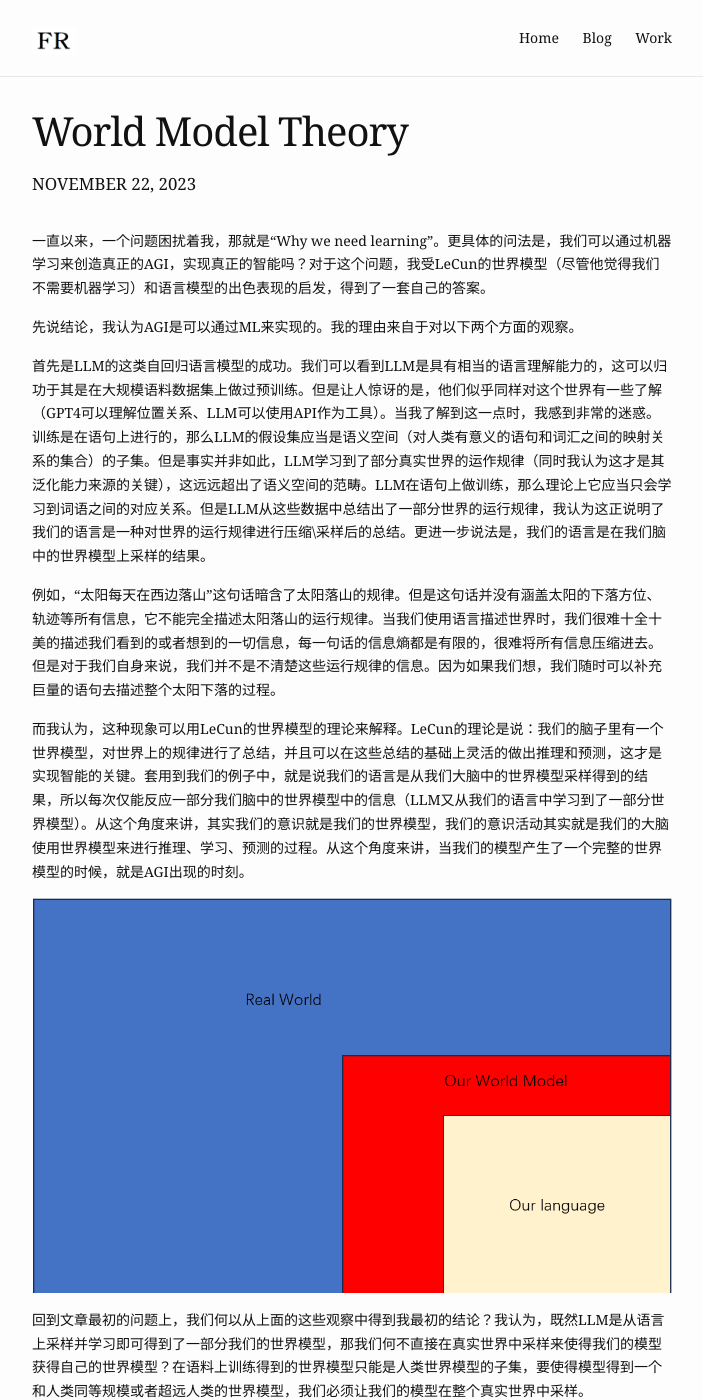
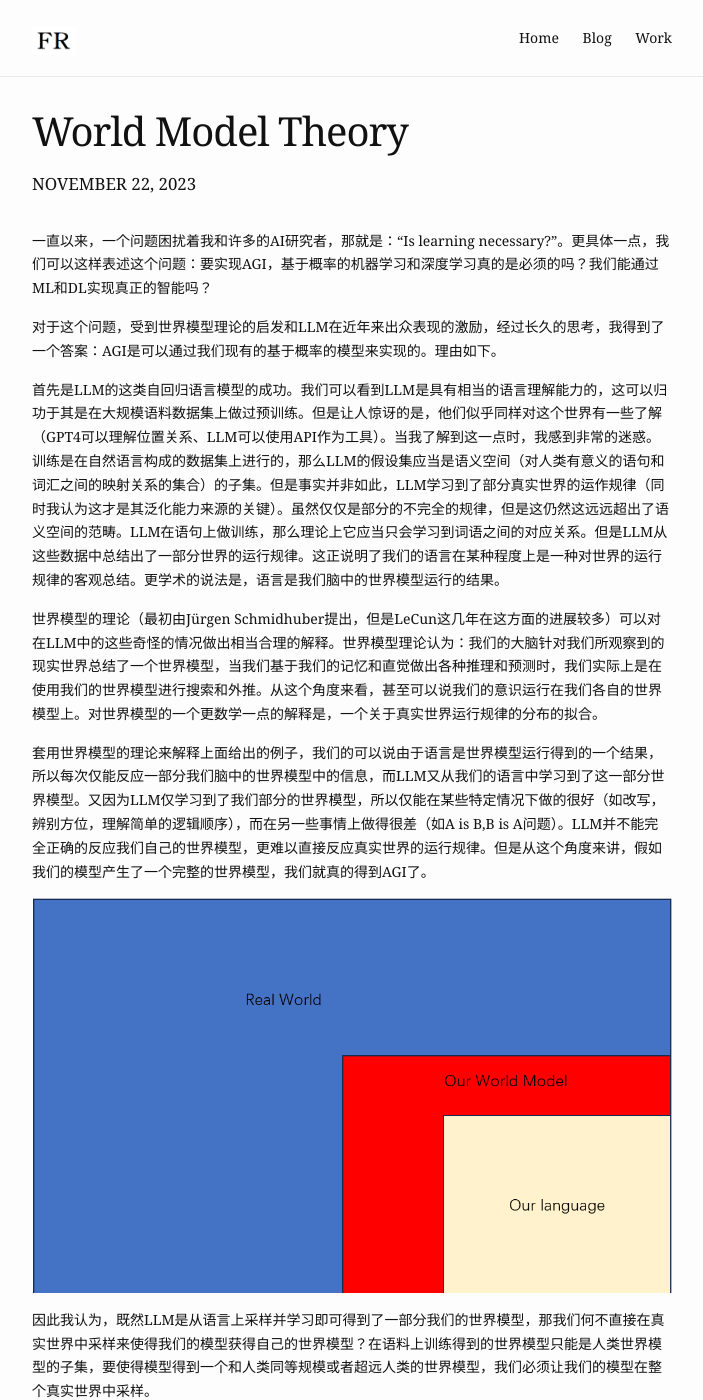
Before and after one commit to FuRuF-11/FuRuF-11.github.io, a Jekyll site: the page built from _posts/2023-11-22-world-model-theory.md, in a window 1280 px wide and 1400 px high. Shown: the whole window, without its empty margins (288-991 px from the left). Built offline with Jekyll 4.4.1, drawn with Linux system fonts in a browser that asks for light colours; a script that is not in the unit is left out; a file with an impossible date is left out; some of the changed text lies outside the part shown.

Commit message:
fix bug and add new blog 	modified:   _posts/2023-11-22-world-model-theory.md 	new file:   _posts/2024-01-08-Kolmogorov-and-Solomonoff-and-compress.md

```diff
--- a/_posts/2023-11-22-world-model-theory.md
+++ b/_posts/2023-11-22-world-model-theory.md
@@ -4,20 +4,20 @@ title:  "World Model Theory"
 date:  2023-11-22
 blurb: "世界模型的理论"
 ---
-一直以来，一个问题困扰着我，那就是“Why we need learning”。更具体的问法是，我们可以通过机器学习来创造真正的AGI，实现真正的智能吗？对于这个问题，我受LeCun的世界模型（尽管他觉得我们不需要机器学习）和语言模型的出色表现的启发，得到了一套自己的答案。
+一直以来，一个问题困扰着我和许多的AI研究者，那就是：“Is learning necessary?”。更具体一点，我们可以这样表述这个问题：要实现AGI，基于概率的机器学习和深度学习真的是必须的吗？我们能通过ML和DL实现真正的智能吗？
 
-先说结论，我认为AGI是可以通过ML来实现的。我的理由来自于对以下两个方面的观察。
+对于这个问题，受到世界模型理论的启发和LLM在近年来出众表现的激励，经过长久的思考，我得到了一个答案：AGI是可以通过我们现有的基于概率的模型来实现的。理由如下。
 
-首先是LLM的这类自回归语言模型的成功。我们可以看到LLM是具有相当的语言理解能力的，这可以归功于其是在大规模语料数据集上做过预训练。但是让人惊讶的是，他们似乎同样对这个世界有一些了解（GPT4可以理解位置关系、LLM可以使用API作为工具）。当我了解到这一点时，我感到非常的迷惑。训练是在语句上进行的，那么LLM的假设集应当是语义空间（对人类有意义的语句和词汇之间的映射关系的集合）的子集。但是事实并非如此，LLM学习到了部分真实世界的运作规律（同时我认为这才是其泛化能力来源的关键），这远远超出了语义空间的范畴。LLM在语句上做训练，那么理论上它应当只会学习到词语之间的对应关系。但是LLM从这些数据中总结出了一部分世界的运行规律，我认为这正说明了我们的语言是一种对世界的运行规律进行压缩\采样后的总结。更进一步说法是，我们的语言是在我们脑中的世界模型上采样的结果。
+首先是LLM的这类自回归语言模型的成功。我们可以看到LLM是具有相当的语言理解能力的，这可以归功于其是在大规模语料数据集上做过预训练。但是让人惊讶的是，他们似乎同样对这个世界有一些了解（GPT4可以理解位置关系、LLM可以使用API作为工具）。当我了解到这一点时，我感到非常的迷惑。训练是在自然语言构成的数据集上进行的，那么LLM的假设集应当是语义空间（对人类有意义的语句和词汇之间的映射关系的集合）的子集。但是事实并非如此，LLM学习到了部分真实世界的运作规律（同时我认为这才是其泛化能力来源的关键）。虽然仅仅是部分的不完全的规律，但是这仍然这远远超出了语义空间的范畴。LLM在语句上做训练，那么理论上它应当只会学习到词语之间的对应关系。但是LLM从这些数据中总结出了一部分世界的运行规律。这正说明了我们的语言在某种程度上是一种对世界的运行规律的客观总结。更学术的说法是，语言是我们脑中的世界模型运行的结果。
 
-例如，“太阳每天在西边落山”这句话暗含了太阳落山的规律。但是这句话并没有涵盖太阳的下落方位、轨迹等所有信息，它不能完全描述太阳落山的运行规律。当我们使用语言描述世界时，我们很难十全十美的描述我们看到的或者想到的一切信息，每一句话的信息熵都是有限的，很难将所有信息压缩进去。但是对于我们自身来说，我们并不是不清楚这些运行规律的信息。因为如果我们想，我们随时可以补充巨量的语句去描述整个太阳下落的过程。
+世界模型的理论（最初由Jürgen Schmidhuber提出，但是LeCun这几年在这方面的进展较多）可以对在LLM中的这些奇怪的情况做出相当合理的解释。世界模型理论认为：我们的大脑针对我们所观察到的现实世界总结了一个世界模型，当我们基于我们的记忆和直觉做出各种推理和预测时，我们实际上是在使用我们的世界模型进行搜索和外推。从这个角度来看，甚至可以说我们的意识运行在我们各自的世界模型上。对世界模型的一个更数学一点的解释是，一个关于真实世界运行规律的分布的拟合。
 
-而我认为，这种现象可以用LeCun的世界模型的理论来解释。LeCun的理论是说：我们的脑子里有一个世界模型，对世界上的规律进行了总结，并且可以在这些总结的基础上灵活的做出推理和预测，这才是实现智能的关键。套用到我们的例子中，就是说我们的语言是从我们大脑中的世界模型采样得到的结果，所以每次仅能反应一部分我们脑中的世界模型中的信息（LLM又从我们的语言中学习到了一部分世界模型）。从这个角度来讲，其实我们的意识就是我们的世界模型，我们的意识活动其实就是我们的大脑使用世界模型来进行推理、学习、预测的过程。从这个角度来讲，当我们的模型产生了一个完整的世界模型的时候，就是AGI出现的时刻。
+套用世界模型的理论来解释上面给出的例子，我们的可以说由于语言是世界模型运行得到的一个结果，所以每次仅能反应一部分我们脑中的世界模型中的信息，而LLM又从我们的语言中学习到了这一部分世界模型。又因为LLM仅学习到了我们部分的世界模型，所以仅能在某些特定情况下做的很好（如改写，辨别方位，理解简单的逻辑顺序），而在另一些事情上做得很差（如A is B,B is A问题）。LLM并不能完全正确的反应我们自己的世界模型，更难以直接反应真实世界的运行规律。但是从这个角度来讲，假如我们的模型产生了一个完整的世界模型，我们就真的得到AGI了。
 
-![这是图片](/assets/img/work/post-2023-11-22/1.png "World Moddl")
+![现实世界与世界模型与语言](/assets/img/work/post-2023-11-22/1.png "World Moddl")
 
-回到文章最初的问题上，我们何以从上面的这些观察中得到我最初的结论？我认为，既然LLM是从语言上采样并学习即可得到了一部分我们的世界模型，那我们何不直接在真实世界中采样来使得我们的模型获得自己的世界模型？在语料上训练得到的世界模型只能是人类世界模型的子集，要使得模型得到一个和人类同等规模或者超远人类的世界模型，我们必须让我们的模型在整个真实世界中采样。
+因此我认为，既然LLM是从语言上采样并学习即可得到了一部分我们的世界模型，那我们何不直接在真实世界中采样来使得我们的模型获得自己的世界模型？在语料上训练得到的世界模型只能是人类世界模型的子集，要使得模型得到一个和人类同等规模或者超远人类的世界模型，我们必须让我们的模型在整个真实世界中采样。
 
-此时的模型已经不是在单纯在语言上进行训练，而是要在各种模态的信息上进行训练（我认为这似乎是GPT4-V的强大能力的根源）。如果我们能够使得我们的模型足够大且我们对真实世界做了足够多有效的采样（感谢大数定律，可以保证此时采样得到的数据反应了真实的世界的分布），那么从LLM仅在语料上训练就可以得到少部分世界模型这一点来看，只要有合理的训练方法（目前缺少这些方法），那么毫无疑问的，我们就可以使得我们的模型产生世界模型，可以使得AGI真正的出现。
+此时的模型已经不是在单纯在语言上进行训练，而是要在各种模态的信息上进行训练（我认为这似乎是GPT4-V的强大能力的根源）。如果我们能够使得我们的模型足够大且我们对真实世界做了足够多有效的采样（感谢大数定律，可以保证此时采样得到的数据反应了真实的世界的规律），那么从LLM仅在语料上训练就可以得到少部分世界模型这一点来看，只要有合理的训练方法（目前缺少这些方法），那么毫无疑问的，我们就可以使得我们的模型产生世界模型，可以使得AGI真正的出现。而我认为在当今的AI研究人员的努力下，训练、数据和模型架构上的难题都将迅速的得到解决。
 
-而我认为在当今的AI研究人员的努力下，训练、数据和模型架构上的难题都将迅速的得到解决，AGI将很快就会出现。
+所以毫无疑问的，AGI将很快就会出现。
```
Also changed, not shown: _posts/2024-01-08-Kolmogorov-and-Solomonoff-and-compress.md (added, +8 -0 lines).
